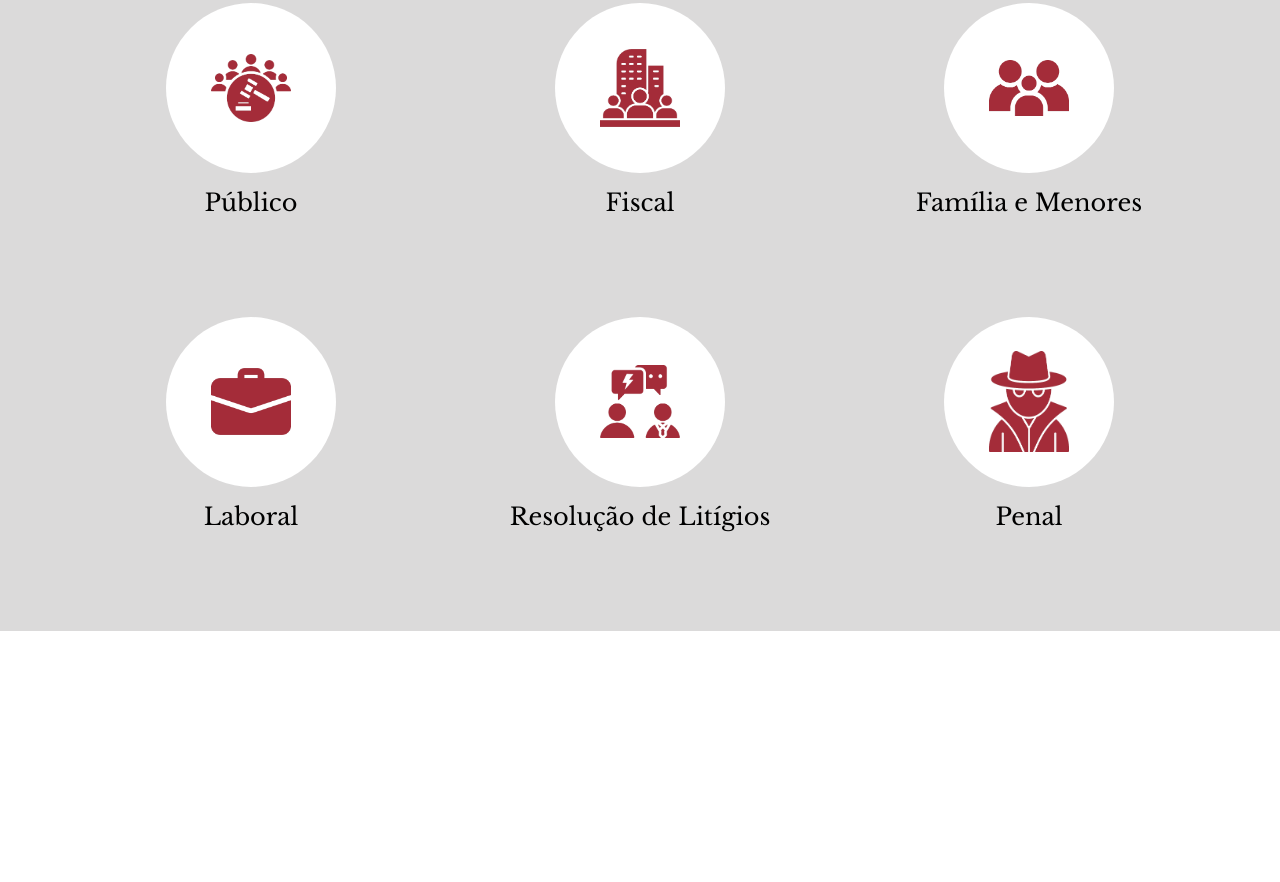
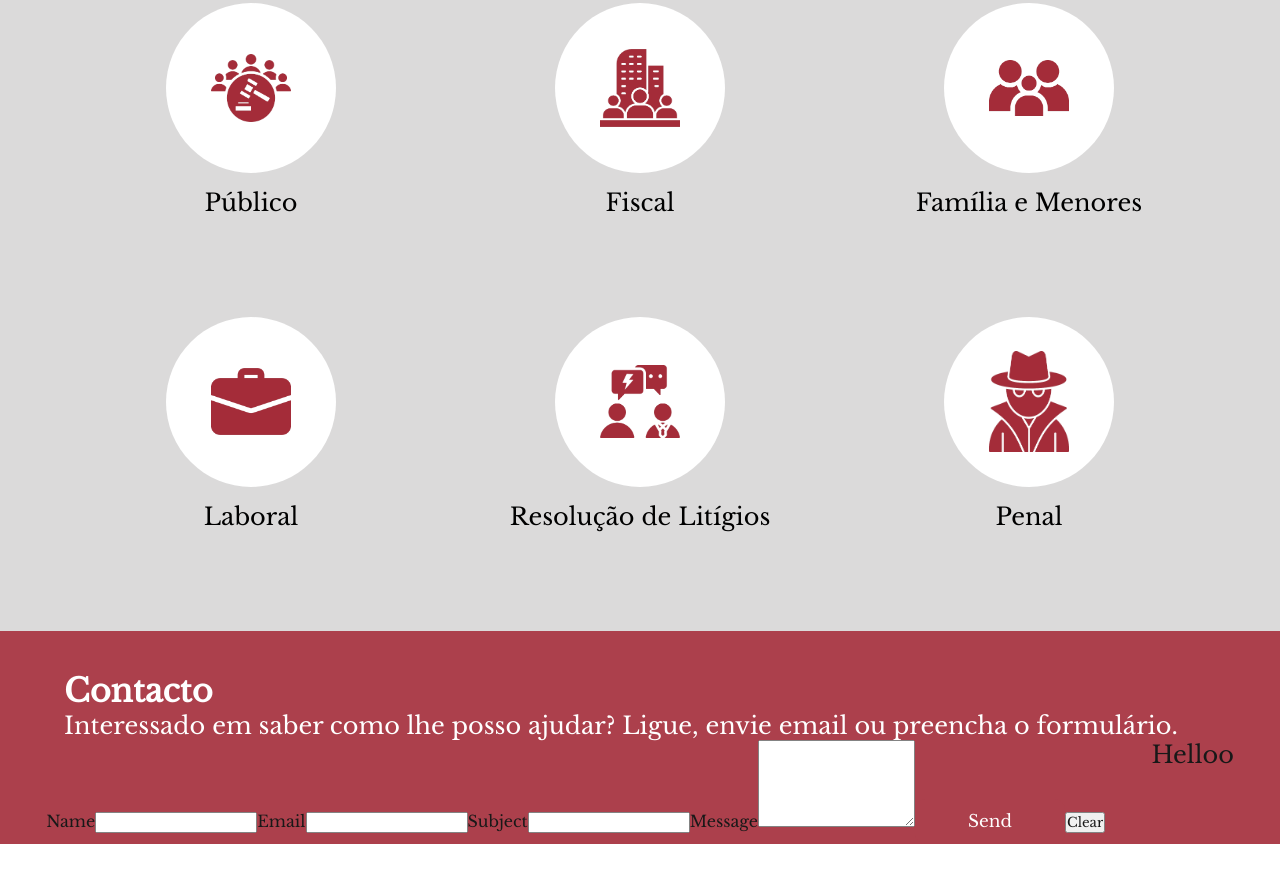
Before and after one commit to iquelli/LeonorBentinho-Website, a Gatsby site: page / in a window 1280 px wide. Shown: the part 1919-2801 px from the top of the page. Before the commit the page ends 2630 px from the top, so only its background shows below. Built offline with nearby package versions, Linux system fonts and the light colour scheme; Gatsby itself is replaced by a stand-in of ours.

Commit message:
Add form

```diff
--- a/src/components/contact.js
+++ b/src/components/contact.js
@@ -1,16 +1,83 @@
 import React from "react";
 import { StaticImage } from "gatsby-plugin-image"
 import styled from "styled-components"
+import * as contactData from "../data/contact-data"
 
 const Contact = ({ language }) => {
 
+  const title = contactData.contactTitle[language];
+  const phrase = contactData.contactPhrase[language];
+
   return (
-    <div></div>
+
+    <ContactContainer>
+
+      <ContactTitle>{title}</ContactTitle>
+      <ContactPhrase>{phrase}</ContactPhrase>
+
+      <ContactInformation>
+          <form method="post" data-netlifly="true" data-netlifly-honeypot="bot-field">
+            <label>
+              Name
+              <input type="text" name="name" id="name" />
+            </label>
+            <label>
+              Email
+              <input type="email" name="email" id="email" />
+            </label>
+            <label>
+              Subject
+              <input type="text" name="subject" id="subject" />
+            </label>
+            <label>
+              Message
+              <textarea name="message" id="message" rows="5" />
+            </label>
+            <button type="submit">Send</button>
+            <input type="reset" value="Clear" />
+          </form>
+
+        <p> Helloo </p>
+      </ContactInformation>
+
+    </ContactContainer>
   )
 }
 
 const ContactContainer = styled.div`
+  background-color: #A42C39;
+  opacity: 90%;
+  display: flex;
+  flex-direction: column;
+  justify-content: space-evenly;
+`
 
+const ContactTitle = styled.p`
+  color: white;
+  font-weight: 600;
+  font-size: 2em;
+  margin-left: 5%;
+
+  @media screen and (max-width: 768px) {
+    font-size: 1em;
+  }
+`
+
+const ContactPhrase = styled.p`
+  color: white;
+  margin-left: 5%;
+`
+
+const ContactInformation = styled.div`
+  display: flex;
+  flex-direction: row;
+  justify-content: space-evenly;
+`
+
+const ContactForm = styled.div`
+  display: flex;
+  flex-direction: column;
+  justify-content: space-evenly;
 `
 
 export default Contact
--- a/src/components/layout.js
+++ b/src/components/layout.js
@@ -34,7 +34,7 @@ const Layout = ({ children }) => {
       <Quote language={language}/>
       <SpaceBetween style={{ backgroundColor: 'rgba(136, 134, 132, 0.3)' }}></SpaceBetween>
       <Service language={language}/>
-      <SpaceBetween></SpaceBetween>
+      <SpaceBetween style={{ backgroundColor: '#A42C39', opacity: '90%'}} ></SpaceBetween>
       <Contact language={language} />
       <SpaceBetween></SpaceBetween>
       <main>{children}</main>
--- /dev/null
+++ b/src/data/contact-data.js
@@ -0,0 +1,31 @@
+const contactTitle = {
+  en: "Contact",
+  pt: "Contacto"
+};
+
+const contactPhrase = {
+  en: "Interested in learning how I can help you? Call, send an email or fill the form.",
+  pt: "Interessado em saber como lhe posso ajudar? Ligue, envie email ou preencha o formulário."
+};
+
+const contactTlm = {
+  en: "Phone number",
+  pt: "Telemóvel"
+};
+
+const contactFormInput = {
+  en: [
+    "First name",
+    "Last name",
+    "Email",
+    "Message",
+  ],
+  pt: [
+    "Nome próprio",
+    "Apelido",
+    "Email",
+    "Mensagem",
+  ]
+}
+
+export {contactTitle, contactPhrase, contactTlm, contactFormInput}
--- a/src/data/service-data.js
+++ b/src/data/service-data.js
@@ -9,12 +9,13 @@ const serviceHelpData = {
 };
 
 const servicesAvailable = {
-  en: ["Público",
+  en: [
+    "Public",
     "Fiscal",
-    "Família e Menores",
-    "Laboral",
-    "Resolução de Litígios",
-    "Penal",
+    "Family and Minors",
+    "Labor",
+    "Dispute Resolution",
+    "Criminal",
   ],
   pt: ["Público",
     "Fiscal",
```
